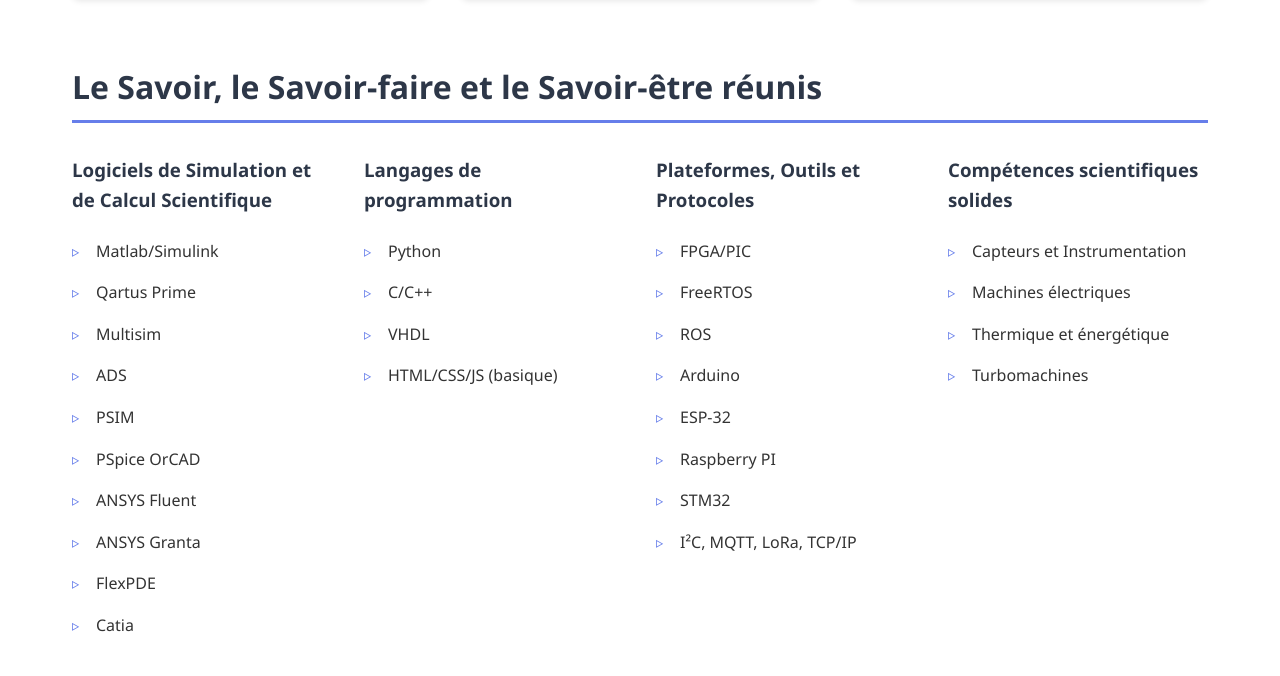
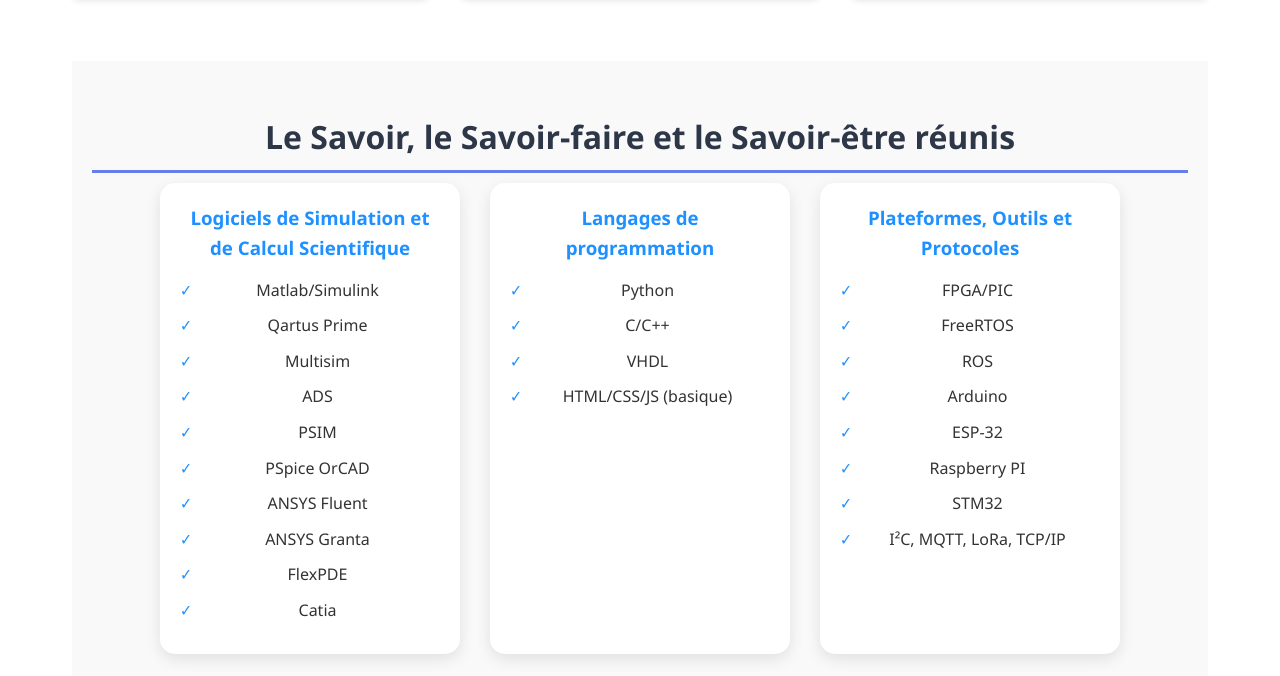
Before and after one commit to Amede-ADA/amede-ada.github.io, a plain HTML site: page index.html in a window 1280 px wide. Shown: the part 1650-2326 px from the top of the page. Drawn offline with Linux system fonts and the light colour scheme.

Commit message:
Update style.css

```diff
--- a/style.css
+++ b/style.css
@@ -301,33 +301,67 @@ h2 {
 }
 
 /* Section Compétences */
+#skills {
+    padding: 50px 20px;
+    background: #f9f9f9;
+    text-align: center;
+}
+
+#skills h2 {
+    font-size: 2em;
+    margin-bottom: 10px;
+}
+
+#skills p {
+    margin-bottom: 40px;
+    color: #555;
+    max-width: 700px;
+    margin-left: auto;
+    margin-right: auto;
+}
+
 .skills-grid {
-    display: grid;
-    grid-template-columns: repeat(auto-fit, minmax(250px, 1fr));
-    gap: 2rem;
+    display: flex;
+    flex-wrap: wrap;
+    justify-content: center;
+    gap: 30px;
+}
+
+.skill-category {
+    background: #fff;
+    border-radius: 15px;
+    box-shadow: 0 5px 15px rgba(0,0,0,0.1);
+    padding: 20px;
+    width: 300px;
+    transition: transform 0.3s, box-shadow 0.3s;
+}
+
+.skill-category:hover {
+    transform: translateY(-5px);
+    box-shadow: 0 10px 20px rgba(0,0,0,0.2);
 }
 
 .skill-category h3 {
-    color: #2d3748;
-    margin-bottom: 1rem;
+    color: #1e90ff;
+    margin-bottom: 15px;
 }
 
 .skill-list {
-    list-style: none;
+    list-style-type: none;
+    padding-left: 0;
 }
 
 .skill-list li {
-    padding: 0.5rem 0;
-    padding-left: 1.5rem;
+    margin-bottom: 10px;
+    padding-left: 15px;
     position: relative;
 }
 
 .skill-list li::before {
-    content: "▹";
+    content: "✓";
+    color: #1e90ff;
     position: absolute;
     left: 0;
-    color: #667eea;
-    font-weight: bold;
 }
 
 
```
